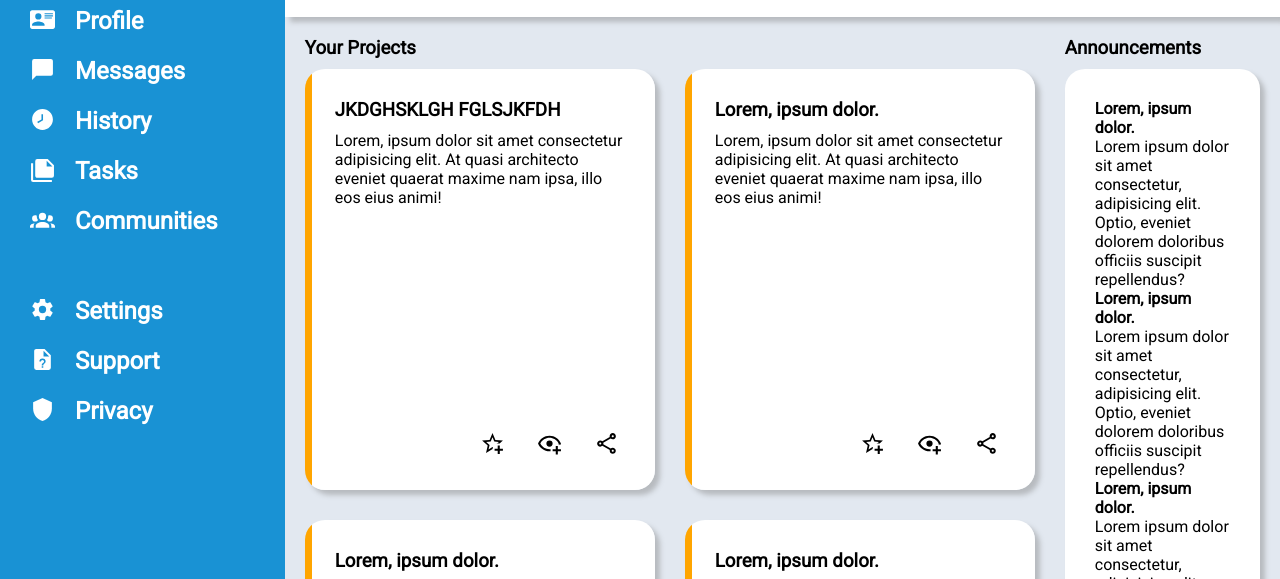
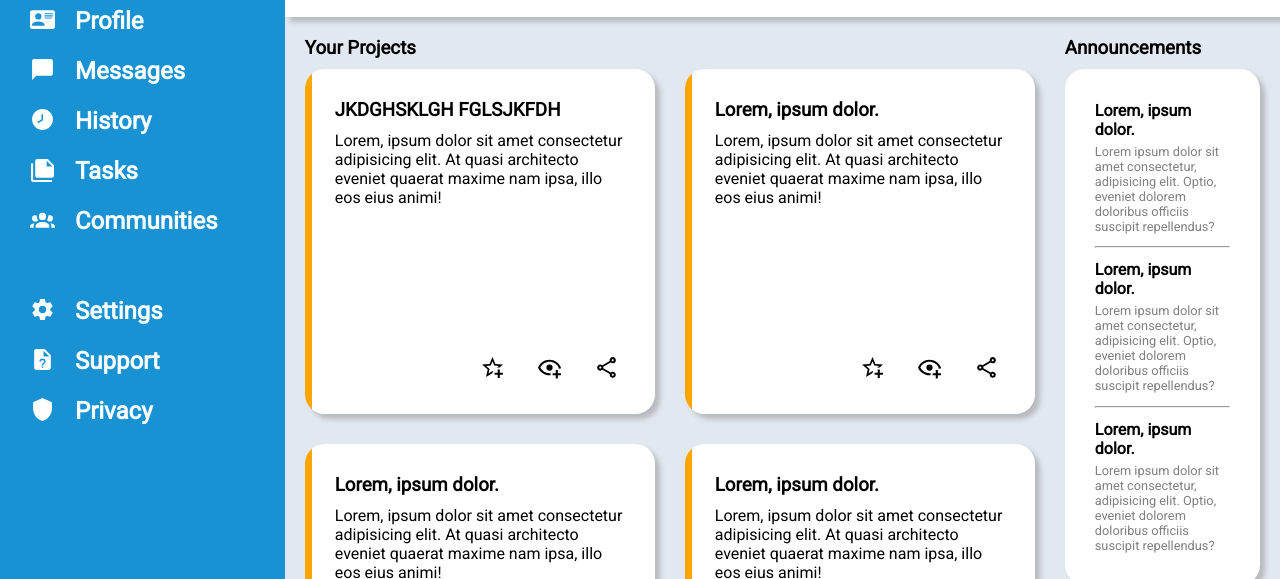
Before and after one commit to AmbiAngel/admin-dashboard-project, a website built with webpack: page dist/index.html in a window 1280 px wide. Shown: the part 183-762 px from the top of the page. Built offline with Linux system fonts and the light colour scheme.

Commit message:
Style announcements section to match design

```diff
--- a/src/style.css
+++ b/src/style.css
@@ -262,9 +262,21 @@ body{
     box-shadow: var(--general-box-shadow);
 
     display: grid;
-    grid-template-rows: repeat(3, 1fr);
+    grid-template-rows: 1fr auto 1fr auto 1fr;
+    align-items: center;
+}
+.content-announcements-grid > hr {
+    margin: 10px 0;
 }
 
+.announcement h4{
+    margin-bottom: 5px;
+}
+
+.announcement > p {
+    color: grey;
+    font-size: .8rem;
+}
 
 /* Main Content section - Trendings */
 
```
Also changed, not shown: dist/bundle.js, dist/index.html.
